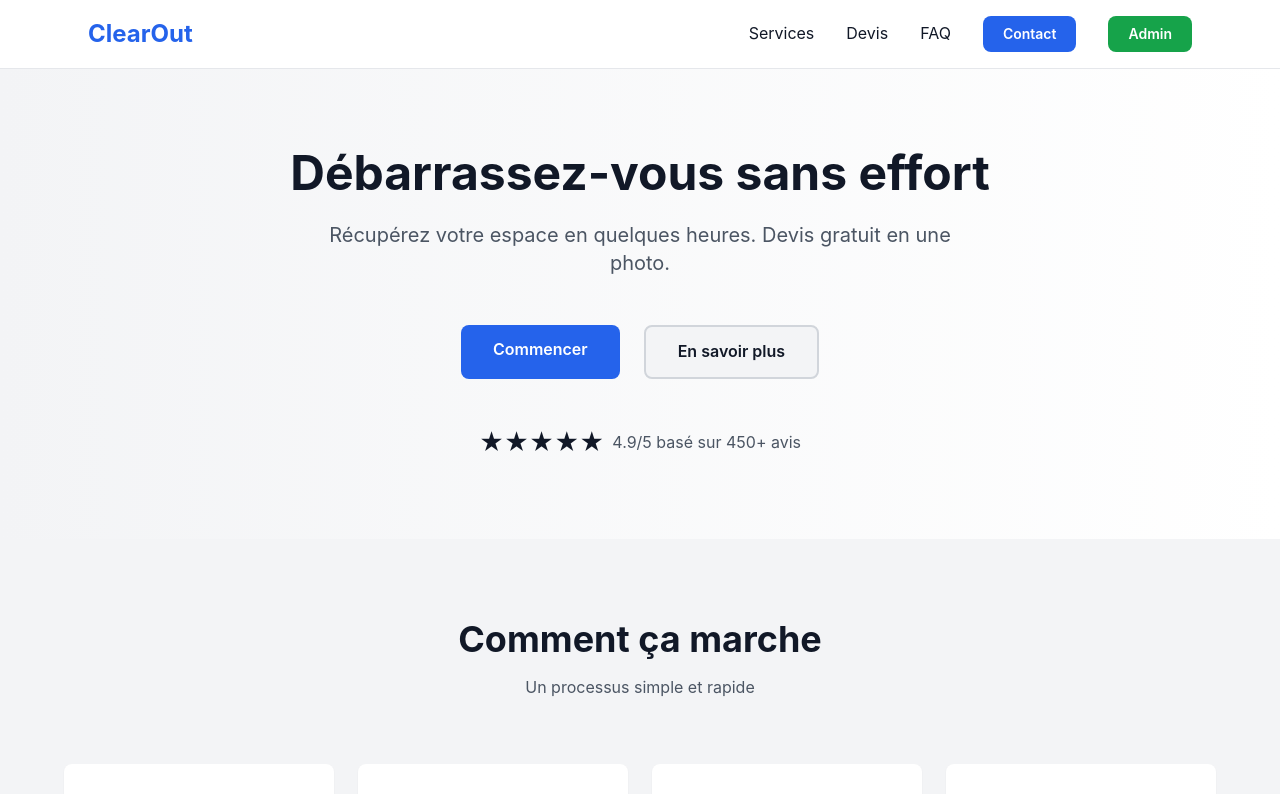
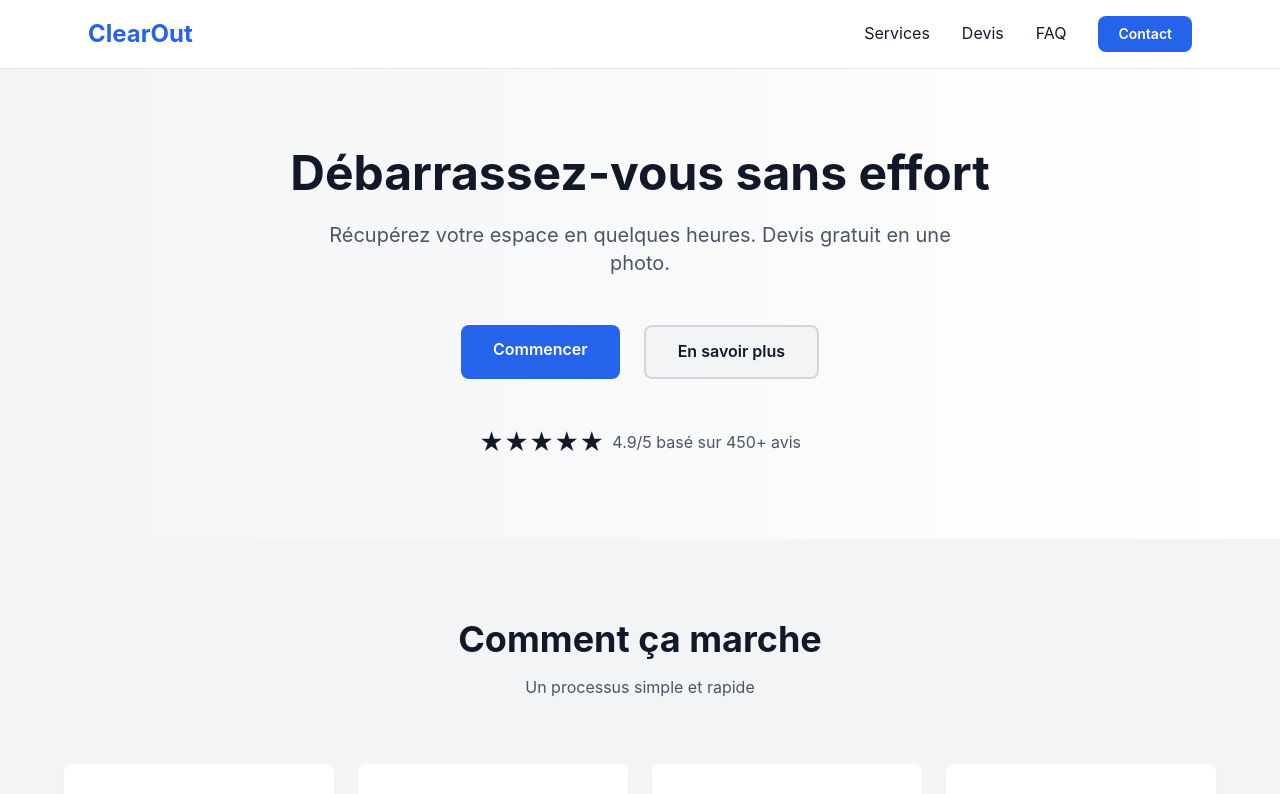
Before and after one commit to Clearout2026/Clearout, a Next.js app: page / in a window 1280 px wide. Shown: the top 794 px of the page. Built offline with nearby package versions, Linux system fonts and the light colour scheme.

Commit message:
Remove Admin button from public header

```diff
--- a/components/Header.tsx
+++ b/components/Header.tsx
@@ -14,9 +14,6 @@ export default function Header() {
           <a href="#contact" className="bg-blue-600 text-white px-5 py-2 rounded-lg text-sm font-semibold hover:bg-blue-800">
             Contact
           </a>
-          <Link href="/dashboard" className="bg-green-600 text-white px-5 py-2 rounded-lg text-sm font-semibold hover:bg-green-700">
-            Admin
-          </Link>
         </nav>
       </div>
     </header>
```
